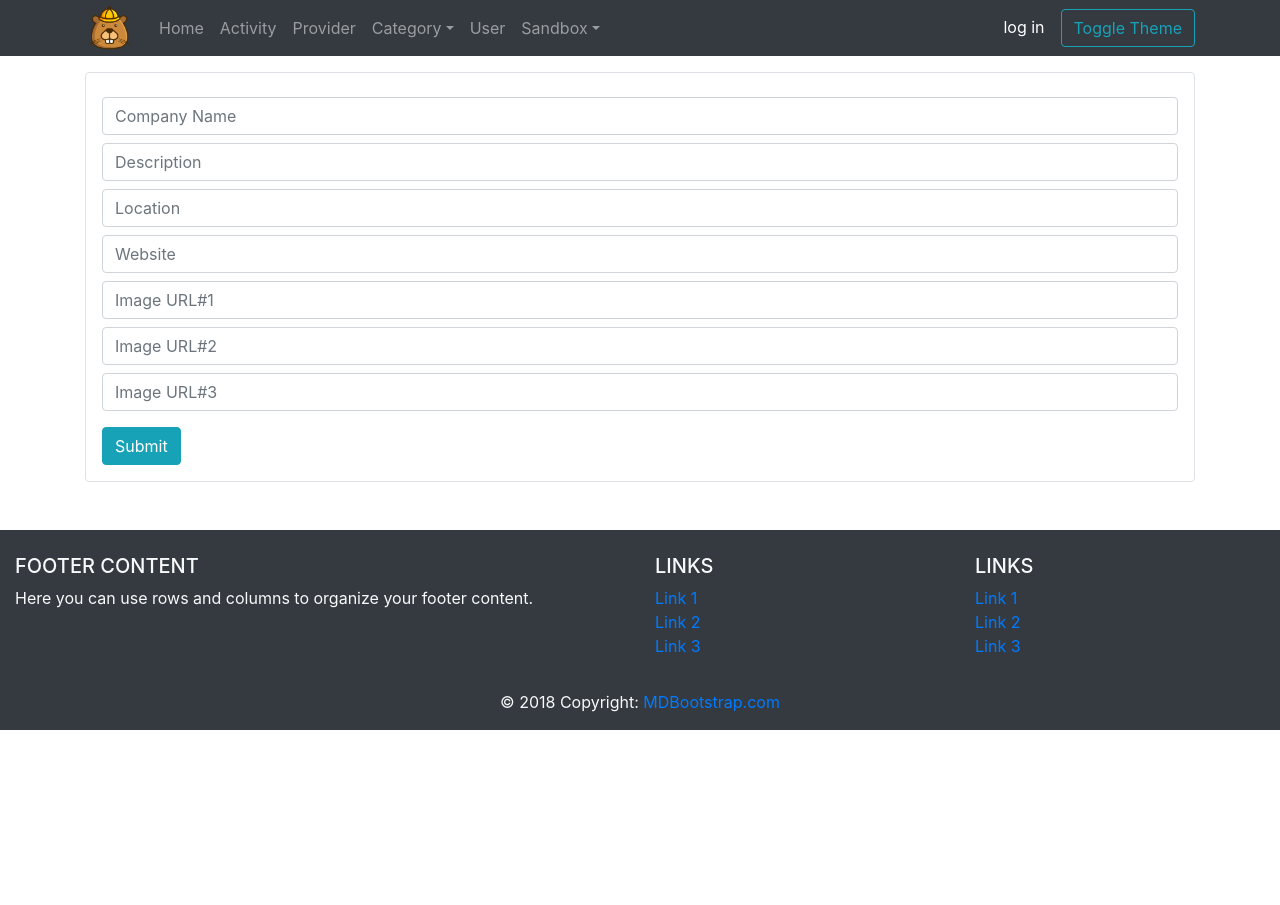
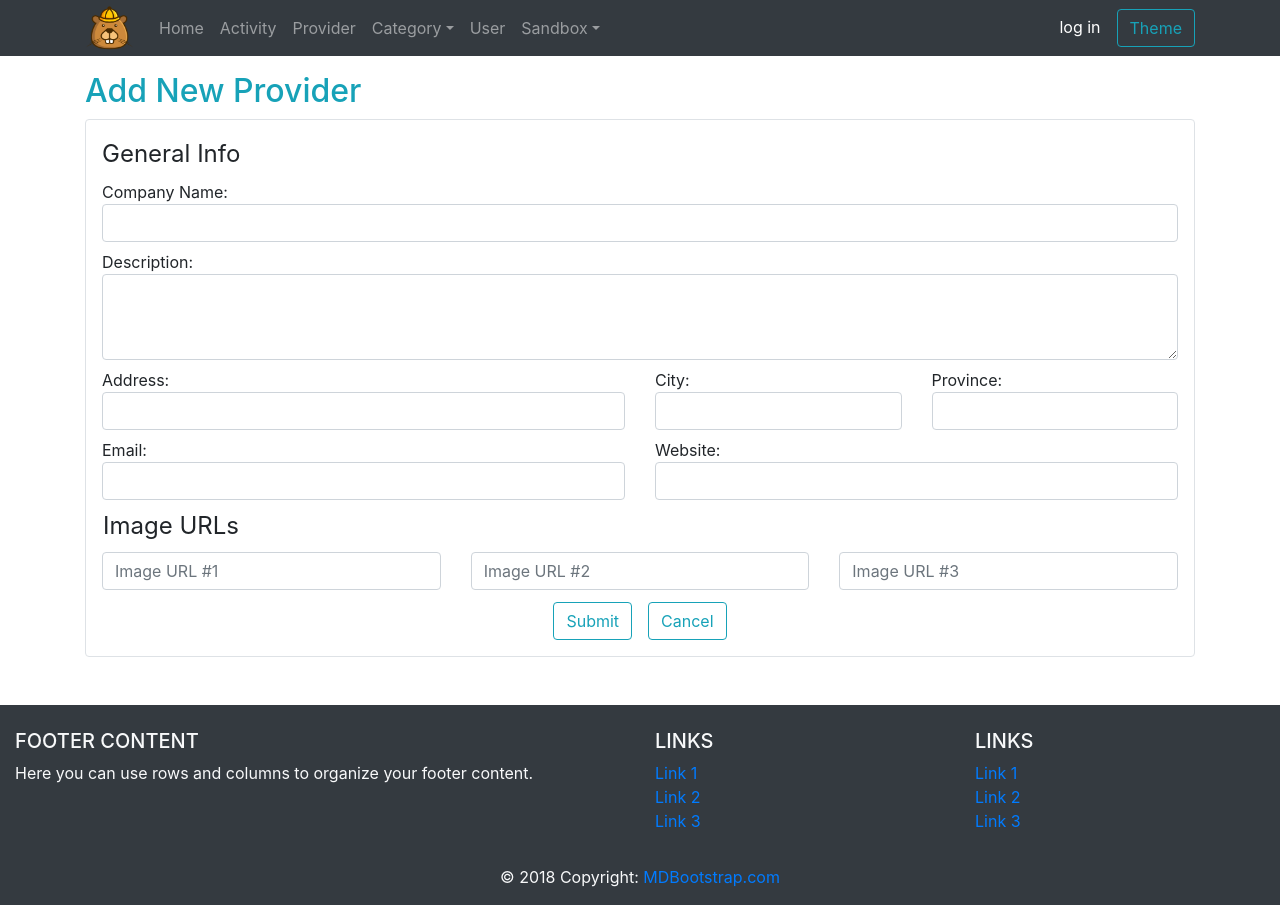
Before and after one commit to kitiya/beaver, a React (Create React App) app in the folder client/: page /providers/new in a window 1280 px wide. Before the commit the page ends 800 px from the top, so only its background shows below. Built offline with nearby package versions, Linux system fonts and the light colour scheme.

Commit message:
Form UI: addProvider, withRouter

```diff
--- a/client/src/components/App.js
+++ b/client/src/components/App.js
@@ -21,6 +21,7 @@ import GreetingHooks from './tutorial/GreetingHooks';
 import NotFound from './shared/NotFound'
 
 import '../static/styles/App.css';
+import '../static/styles/styles.css';
 
 const App = () => (
     <Router>
--- a/client/src/components/activity/ActivityListSummary.js
+++ b/client/src/components/activity/ActivityListSummary.js
@@ -34,7 +34,7 @@ const ActivityListSummary = (props) => {
                 <div className="row">
                     <span className="col-6 text-left">{activity.type}</span>
                     <div className="col-6 text-right">
-                        <span className="text-dark bg-light pl-1 pr-1 rounded">Cost: ${activity.cost}</span>
+                        <span className="badge badge-pill badge-danger px-3 py-1">Cost: ${activity.cost}</span>
                     </div>
                 </div>
                 <p className="text-left">{activity.description}</p>
--- a/client/src/components/provider/AddProviderForm.js
+++ b/client/src/components/provider/AddProviderForm.js
@@ -1,16 +1,17 @@
 import React, { useState } from 'react';
+import { withRouter } from 'react-router-dom'
 
 const TextInput = ({children, ...props}) => {
     return (
         <input
             type="text"
-            className="form-control my-2"
+            className="form-control"
             {...props}
         />
     );
 };
 
-const AddProviderForm = () => {
+const AddProviderForm = (props) => {
     const [name, setName] = useState('');
     const [description, setDescription] = useState('');
     const [location, setLocation] = useState('');
@@ -41,47 +42,94 @@ const AddProviderForm = () => {
         })
         .then(response => response.json());
 
-        window.location.reload();
+        //window.location.reload();
+        let redirectUrl = `/providers`;
+        props.history.push(redirectUrl);
     };
 
     return (
         <div className="container mt-3">
+            <h2 className="text-info">Add New Provider</h2>
             <form onSubmit={handleSubmit} className="mx-auto p-3 border rounded">
-                <TextInput required placeholder="Company Name"
+                <fieldset className="form-group mb-1">
+                    <legend>General Info</legend>
+                    <div className="row">
+                        <label className="col">Company Name:
+                            <TextInput required
                                 value={name}
                                 onChange={(e)=> setName(e.target.value)}
                             />
-                <TextInput required placeholder="Description"
+                        </label>
+                    </div>
+
+                    <div className="row">
+                        <label className="col">Description:
+                            <textarea required
+                                className="form-control"
+                                rows="3"
                                 value={description}
                                 onChange={(e)=> setDescription(e.target.value)}
                             />
-                <TextInput required placeholder="Location"
+                        </label>
+                    </div>
+
+                    <div className="row">
+                        <label className="col-6">Address:
+                            <TextInput required
                                 value={location}
                                 onChange={(e)=> setLocation(e.target.value)}
                             />
-                <TextInput required placeholder="Website"
+                        </label>
+                        <label className="col-sm-3">City:
+                            <TextInput />
+                        </label>
+                        <label className="col-sm-3">Province:
+                            <TextInput />
+                        </label>
+                    </div>
+
+                    <div className="row">
+                        <label className="col-6">Email:
+                            <TextInput />
+                        </label>
+                        <label className="col-6">Website:
+                            <TextInput required
                                 value={website}
                                 onChange={(e)=> setWebsite(e.target.value)}
                             />
-                <div className="form-group">
-                    <TextInput required placeholder="Image URL#1"
+                        </label>
+                    </div>
+
+                    <div className="row">
+                        <legend className="mx-3">Image URLs</legend>
+                        <label className="col-sm-4">
+                            <TextInput required placeholder="Image URL #1"
                                 value={imageUrl}
                                 onChange={(e)=> setImageUrl(e.target.value)}
                             />
-                    <TextInput required placeholder="Image URL#2"
+                        </label>
+                        <label className="col-sm-4">
+                            <TextInput required placeholder="Image URL #2"
                                 value={imageUrl2}
                                 onChange={(e)=> setImageUrl2(e.target.value)}
                             />
-                    <TextInput required placeholder="Image URL#3"
+                        </label>
+                        <label className="col-sm-4">
+                            <TextInput required placeholder="Image URL #3"
                                 value={imageUrl3}
                                 onChange={(e)=> setImageUrl3(e.target.value)}
                             />
+                        </label>
+                    </div>
+                </fieldset>
+
+                <div className="row justify-content-center">
+                    <button type="submit" className="btn btn-outline-info  mx-2">Submit</button>
+                    <button className="btn btn-outline-info  mx-2">Cancel</button>
                 </div>
 
-                <button type="submit" className="btn btn-info  mx-auto">Submit</button>
             </form>
         </div>
     );
 }
-
-export default AddProviderForm;
+export default withRouter(AddProviderForm);
--- a/client/src/components/provider/ProviderList.js
+++ b/client/src/components/provider/ProviderList.js
@@ -1,7 +1,8 @@
-import React, { useState, useEffect, useContext } from 'react';
-import { AuthContext } from '../../contexts/AuthContext';
+import React, { useState, useEffect } from 'react';
+//import React, { useContext } from 'react';
+//import { AuthContext } from '../../contexts/AuthContext';
 import { NavLink } from 'react-router-dom';
-import Login from '../user/Login';
+//import Login from '../user/Login';
 
 const useFetch = (initialState, url) => {
     const [data, setData] = useState(initialState);
@@ -24,22 +25,23 @@ const useFetch = (initialState, url) => {
 };
 
 const ProviderList = () => {
-    const {isAuthenticated} = useContext(AuthContext);
+    //const {isAuthenticated} = useContext(AuthContext);
     const { data, loading } = useFetch({providers: []}, "http://localhost:8080/api/providers");
 
     const Providers = () => {
         return(
             <div className="container mt-3">
                 <div className="row justify-content-end">
-                    <NavLink to={`providers/new`}>Add new provider...</NavLink>
+                    <NavLink to={`providers/new`} className="btn bg-success text-white mb-2 px-3 py-1 rounded-pill">Add new provider...</NavLink>
                 </div>
                 {   loading ?
                     <p>...loading</p> :
-                    <div className="row">
+                    <div className="row justify-content-center">
                         {data.providers.map((provider) => (
-                            <section key={provider.id}>
-                                <h3 className="bg-light text-info text-center rounded py-1 border border-bottom-0 border-right-0 border-left-0">{provider.name}</h3>
-                                <div className="row mb-3">
+                            <div key={provider.id} className="mt-2 shadow">
+                                <section className="px-3">
+                                    <h3 className="bg-light text-info text-center rounded py-1">{provider.name}</h3>
+                                    <div className="row mb-3 justify-content-between">
                                         {provider.imageUrls.map((url, index) => (
                                             <div className="col-sm-4" key={index}>
                                                 <img className="card-img-top rounded border" src={url} alt={provider.name} />
@@ -58,6 +60,7 @@ const ProviderList = () => {
                                         </NavLink>
                                     </p>
                                 </section>
+                            </div>
                         ))}
                     </div>
                 }
@@ -67,13 +70,14 @@ const ProviderList = () => {
 
     return (
         <div className="container mt-3">
-            {   isAuthenticated ?
+            <Providers />
+            {/*   isAuthenticated ?
                 <Providers /> :
                 <div className="row">
                     <h3 className="mx-auto text-info">Please login to view the provider list.</h3>
                     <Login />
                 </div>
-            }
+            */}
         </div>
     );
 };
--- a/client/src/components/shared/Header.js
+++ b/client/src/components/shared/Header.js
@@ -50,7 +50,7 @@ class Header extends Component {
                             }
                         >
                             <div className="container d-flex justify-content-between">
-                                <button className="navbar-toggler" type="button" data-toggle="collapse" data-target="#navbarSupportedContent" aria-controls="navbarSupportedContent" aria-expanded="false" aria-label="Toggle navigation">
+                                <button className="navbar-toggler my-2" type="button" data-toggle="collapse" data-target="#navbarSupportedContent" aria-controls="navbarSupportedContent" aria-expanded="false" aria-label="Toggle navigation">
                                     <span className="navbar-toggler-icon"></span>
                                 </button>
                                 <div className="collapse navbar-collapse" id="navbarSupportedContent">
@@ -90,7 +90,7 @@ class Header extends Component {
                                         </div>  {/* nav-item dropdown */}
                                     </div> {/* navbar-nav <ul> */}
                                 </div>
-                                <div className="d-inline my-2 my-lg-0">
+                                <div className="d-inline text-center my-2 my-lg-0">
                                     <AuthToggle />
                                     <ThemeToggle />
                                 </div>
--- a/client/src/components/shared/ThemeToggle.js
+++ b/client/src/components/shared/ThemeToggle.js
@@ -8,10 +8,10 @@ export default class ThemeToggle extends React.Component {
         const { toggleTheme } = this.context;
         return(
             <button
-                className="btn btn-outline-info my-2 my-sm-0"
+                className="btn btn-outline-info my-2 my-sm-0 d-none d-md-inline-block"
                 onClick={toggleTheme}
             >
-                Toggle Theme
+                Theme
             </button>
         );
     }
--- a/client/src/components/user/Users.js
+++ b/client/src/components/user/Users.js
@@ -26,10 +26,10 @@ export default class Users extends Component {
                     <div className="col-9">
                         <div className="row justify-content-center">
                             {this.state.users.map((item) => (
-                                <div key={item.id} className="card mr-1 mb-1 col-md-3">
+                                <div key={item.id} className="card col-md-3 p-0 mx-2 mb-2">
+                                    <img className="card-img-top img-fluid" src="https://images-na.ssl-images-amazon.com/images/I/81j1RXhpCtL.jpg" alt="Card" />
                                     <div className="card-body text-center text-truncate">
                                         <h5 className="card-title  text-truncate">{item.firstName} {item.lastName}</h5>
-                                        <img className="card-img-top d-block mx-auto w-75" src="https://images-na.ssl-images-amazon.com/images/I/81j1RXhpCtL.jpg" alt="Card" />
                                         <a href="/" className="card-link">{item.email}</a>
                                     </div>
                                 </div>
```
Also changed, not shown: client/src/components/shared/AuthToggle.js (+35 -0 lines), client/src/static/styles/styles.css (added, +23 -0 lines). Lines whose indentation alone changed are shown as unchanged.
